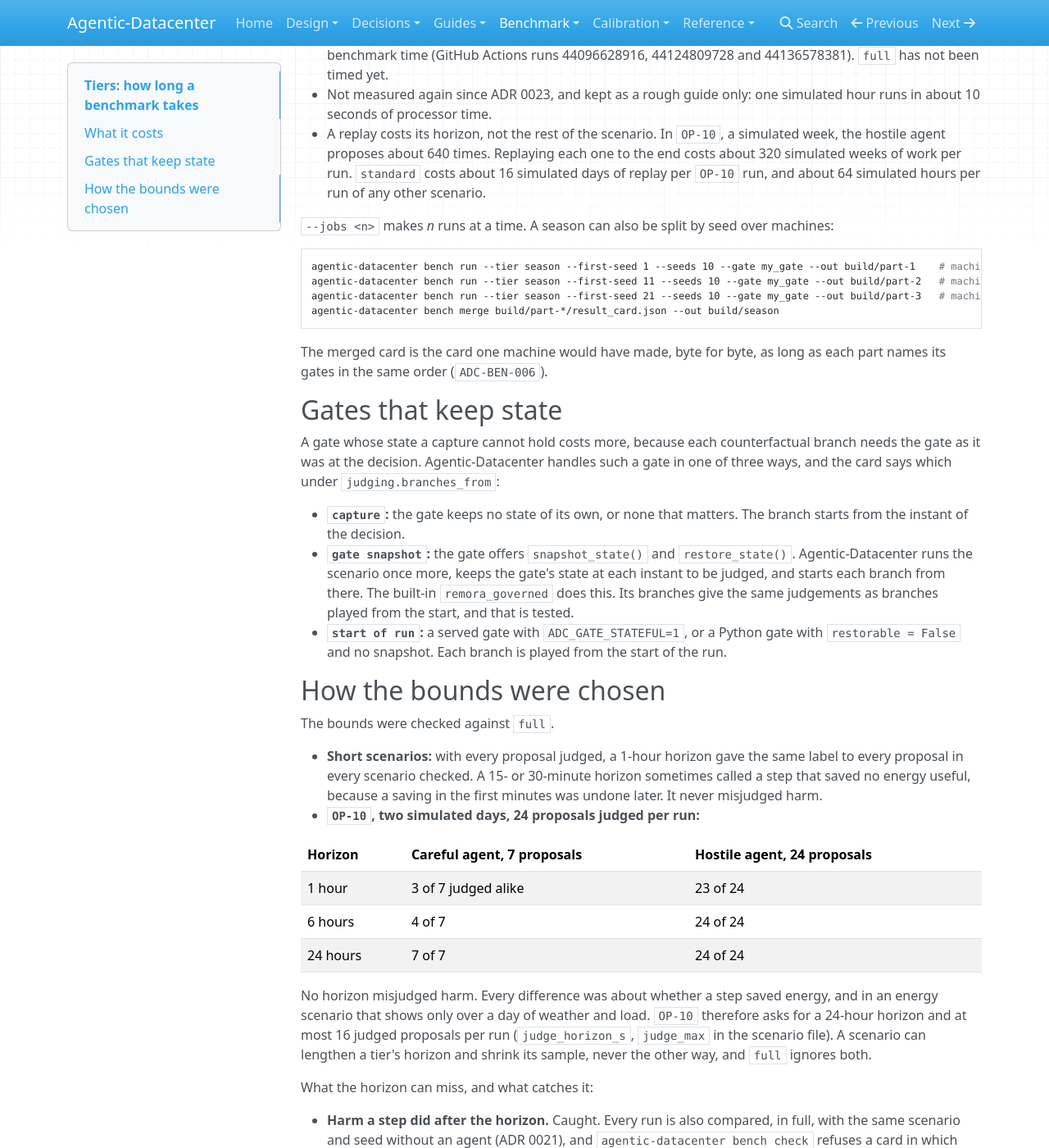
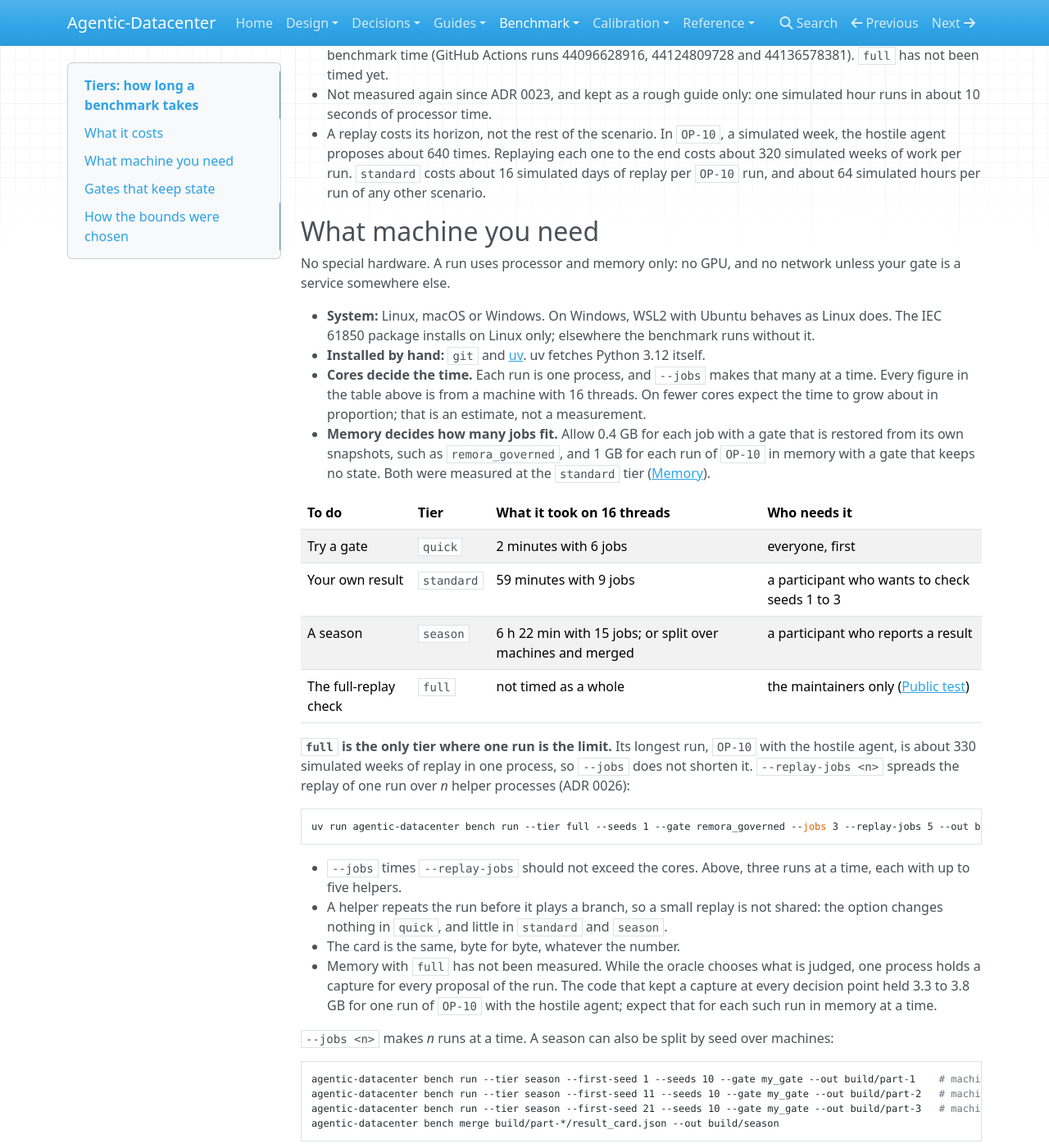
Before and after one commit to agentic-datacenter/agentic-datacenter, an MkDocs documentation site: the page built from docs/bench/TIERS.md, in a window 1280 px wide and 1400 px high, scrolled down 1169 px. Shown: the whole window at 82% size. Built offline with MkDocs 1.6.1, drawn with Linux system fonts in a browser that asks for light colours; nearby versions of some CDN libraries.

Commit message:
Say what machine each tier needs

````diff
--- a/docs/bench/TIERS.md
+++ b/docs/bench/TIERS.md
@@ -25,6 +25,33 @@ Five runs were timed on 2026-11-17, on one machine with 16 threads and 11 GB of
 - A whole `season` on that machine, run as the three parts above one after another, took 6 h 22 min of benchmark time (GitHub Actions runs 44096628916, 44124809728 and 44136578381). `full` has not been timed yet.
 - Not measured again since ADR 0023, and kept as a rough guide only: one simulated hour runs in about 10 seconds of processor time.
 - A replay costs its horizon, not the rest of the scenario. In `OP-10`, a simulated week, the hostile agent proposes about 640 times. Replaying each one to the end costs about 320 simulated weeks of work per run. `standard` costs about 16 simulated days of replay per `OP-10` run, and about 64 simulated hours per run of any other scenario.
+
+## What machine you need
+
+No special hardware. A run uses processor and memory only: no GPU, and no network unless your gate is a service somewhere else.
+
+- **System:** Linux, macOS or Windows. On Windows, WSL2 with Ubuntu behaves as Linux does. The IEC 61850 package installs on Linux only; elsewhere the benchmark runs without it.
+- **Installed by hand:** `git` and [uv](https://docs.astral.sh/uv/). uv fetches Python 3.12 itself.
+- **Cores decide the time.** Each run is one process, and `--jobs` makes that many at a time. Every figure in the table above is from a machine with 16 threads. On fewer cores expect the time to grow about in proportion; that is an estimate, not a measurement.
+- **Memory decides how many jobs fit.** Allow 0.4 GB for each job with a gate that is restored from its own snapshots, such as `remora_governed`, and 1 GB for each run of `OP-10` in memory with a gate that keeps no state. Both were measured at the `standard` tier ([Memory](../guides/bench-runner.md#memory)).
+
+| To do | Tier | What it took on 16 threads | Who needs it |
+| --- | --- | --- | --- |
+| Try a gate | `quick` | 2 minutes with 6 jobs | everyone, first |
+| Your own result | `standard` | 59 minutes with 9 jobs | a participant who wants to check seeds 1 to 3 |
+| A season | `season` | 6 h 22 min with 15 jobs; or split over machines and merged | a participant who reports a result |
+| The full-replay check | `full` | not timed as a whole | the maintainers only ([Public test](PUBLIC_TEST.md#taking-part)) |
+
+**`full` is the only tier where one run is the limit.** Its longest run, `OP-10` with the hostile agent, is about 330 simulated weeks of replay in one process, so `--jobs` does not shorten it. `--replay-jobs <n>` spreads the replay of one run over *n* helper processes (ADR 0026):
+
+```sh
+uv run agentic-datacenter bench run --tier full --seeds 1 --gate remora_governed --jobs 3 --replay-jobs 5 --out build/full
+```
+
+- `--jobs` times `--replay-jobs` should not exceed the cores. Above, three runs at a time, each with up to five helpers.
+- A helper repeats the run before it plays a branch, so a small replay is not shared: the option changes nothing in `quick`, and little in `standard` and `season`.
+- The card is the same, byte for byte, whatever the number.
+- Memory with `full` has not been measured. While the oracle chooses what is judged, one process holds a capture for every proposal of the run. The code that kept a capture at every decision point held 3.3 to 3.8 GB for one run of `OP-10` with the hostile agent; expect that for each such run in memory at a time.
 
 `--jobs <n>` makes *n* runs at a time. A season can also be split by seed over machines:
 
````
